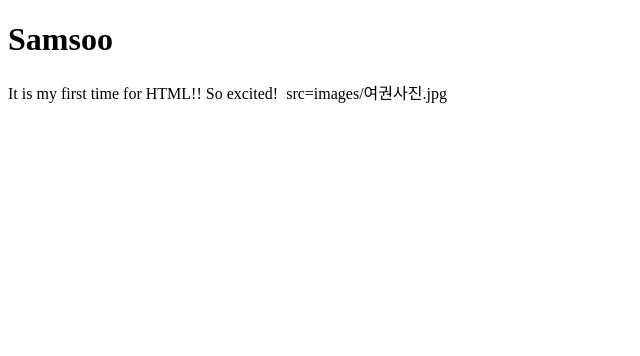
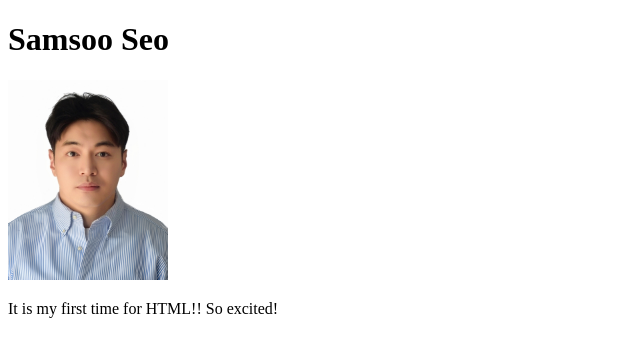
Before and after one commit to SAMSOOSEO/Lab-1, a plain HTML site: page index.html in a window 1280 px wide. Shown: the whole page, without its empty margins (0-640 px from the left). Drawn offline with Linux system fonts and the light colour scheme.

Commit message:
Update index.html

```diff
--- a/index.html
+++ b/index.html
@@ -5,13 +5,18 @@
     <meta name="viewport" content="width=device-width, initial-scale=1.0">
     <title> Samsoo : Personal site and portfolio</title>
     <h1>
-        Samsoo
+        Samsoo Seo
     </h1>
+        <img
+        loading="lazy"
+        width="160"
+        height="200"
+        sizes="auto, (max-width: 30em) 100vw, (max-width: 50em) 50vw, calc(33vw - 100px)"
+        src="images/여권사진.jpg">
     <p>
         It is my first time for HTML!! So excited!
-        <img>
-          src=images/여권사진.jpg
     </p>
+
 </head>
 <body>
 
```
